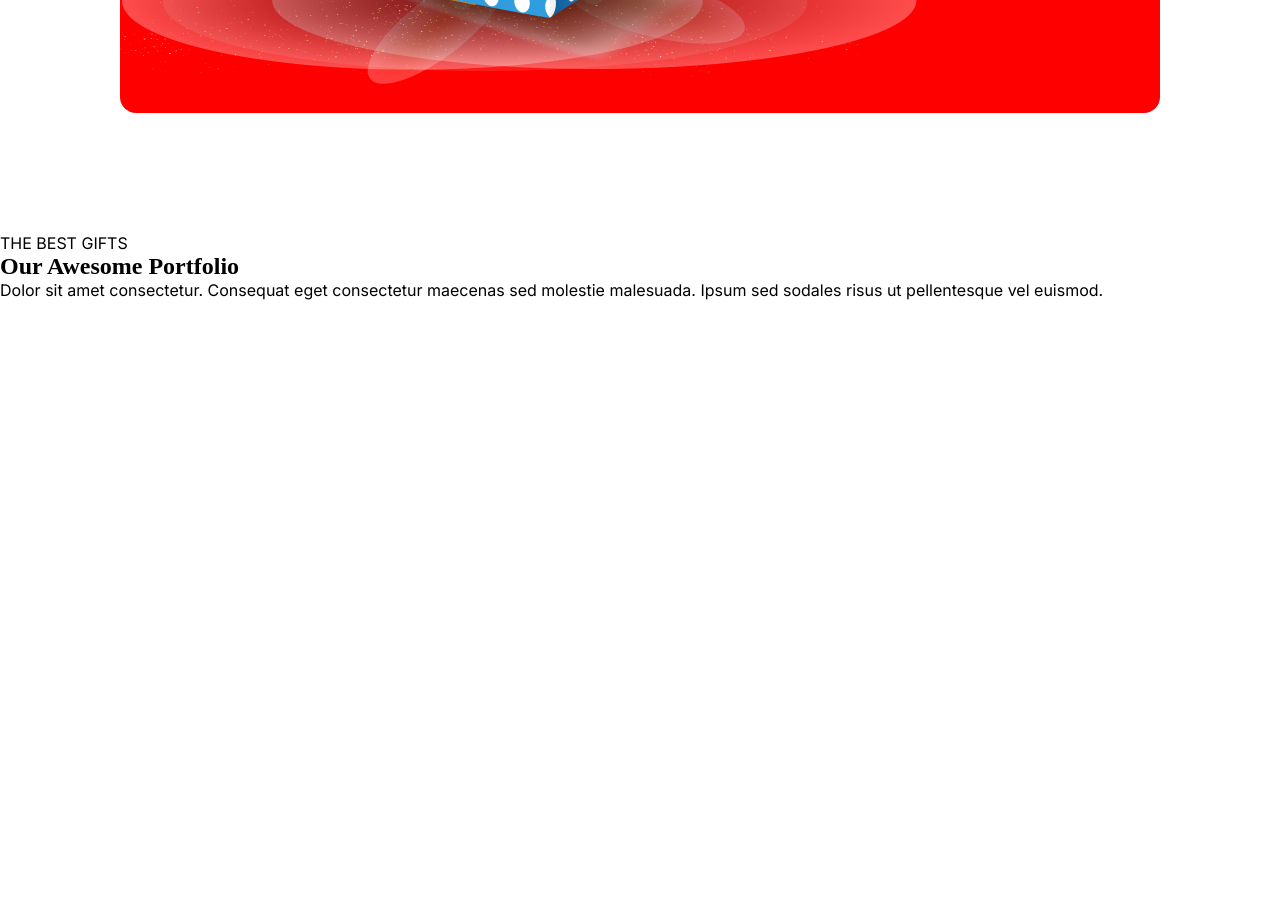
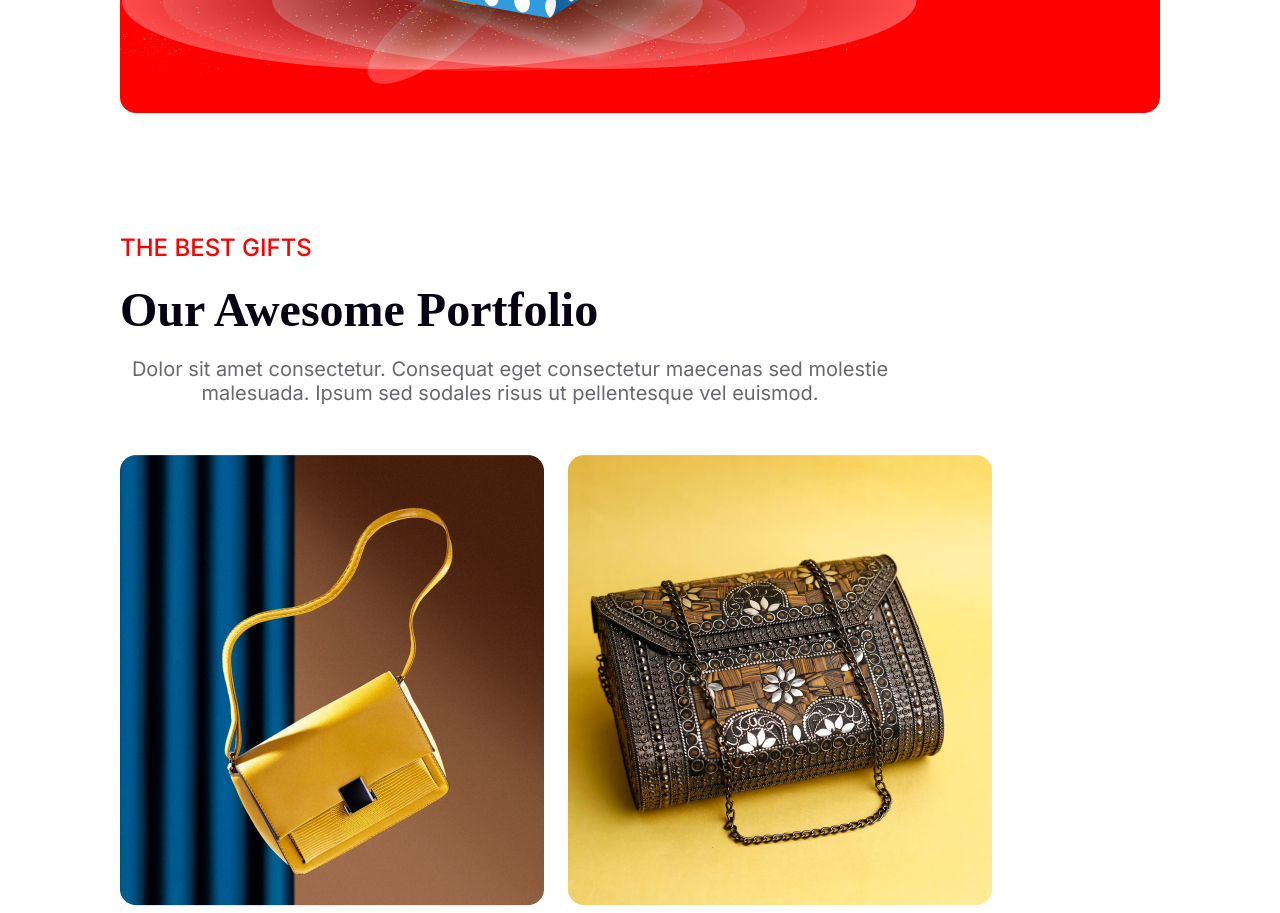
Before and after one commit to helal-bye/new-year-offer-website, a plain HTML site: page index.html in a window 1280 px wide. Shown: the part 3912-4825 px from the top of the page. Before the commit the page ends 4212 px from the top, so only its background shows below. Drawn offline with Linux system fonts and the light colour scheme.

Commit message:
finished portflolio section

```diff
--- a/index.html
+++ b/index.html
@@ -82,7 +82,30 @@ molestie malesuada. Ipsum sed sodales risus ut pellentesque vel euismod. Eleifen
             <p class="the-best-gift-title font-inter">THE BEST GIFTS</p>
             <h2 class="portfolio-title font-Merriweathe">Our Awesome Portfolio</h2>
             <p class="portfolio-description font-inter">Dolor sit amet consectetur. Consequat eget consectetur maecenas sed molestie malesuada. Ipsum sed sodales risus ut pellentesque vel euismod. </p>
+
+            <div class="portfolio-img-container">
+                <div class="image-container">
+                    <img src="images/Rectangle 3.png" alt="">
+                </div>
+                <div class="image-container">
+                    <img src="images/Rectangle 4.png" alt="">
+                </div>
+                <div class="image-container">
+                    <img src="images/Rectangle 5.png" alt="">
+                </div>
+                <div class="image-container">
+                    <img src="images/Rectangle 6.png" alt="">
+                </div>
+                <div class="image-container">
+                    <img src="images/Rectangle 7.png" alt="">
+                </div>
+                <div class="image-container">
+                    <img src="images/Rectangle 8.png" alt="">
+                </div>
+
+            </div>
           </section>
+
     </main>
     <footer>
 
--- a/style/style.css
+++ b/style/style.css
@@ -246,3 +246,34 @@ padding:  10px 0px;
     right: 10px;
     bottom: 230px;
 }
+.awesome-portfoloi-section{
+    margin: 120px;
+}
+.the-best-gift-title{
+    font-size: 24px;
+    font-weight: 500;
+    margin-bottom: 20px;
+    color: #FF0000;
+}
+.portfolio-title{
+    font-weight: 900;
+    font-size: 48px;
+    color: #070211;
+    margin-bottom: 20px;
+}
+.portfolio-description{
+    font-weight: 400;
+    font-size: 20px;
+    color: #07021199;
+    width: 75%;
+    text-align: center;
+    margin-bottom: 50px;
+}
+.portfolio-img-container{
+    display: flex;
+    flex-wrap: wrap;
+    gap:24px;
+}
+.image-container img{
+    width: 100%;
+}
```
